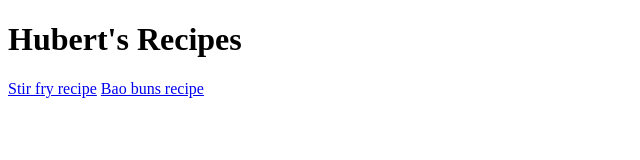
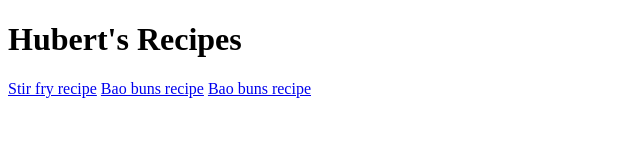
Before and after one commit to hvbcix/odin-recipes, a plain HTML site: page index.html in a window 1280 px wide. Shown: the whole page, without its empty margins (0-640 px from the left). Drawn offline with Linux system fonts and the light colour scheme.

Commit message:
Add mochi link to the main page

```diff
--- a/index.html
+++ b/index.html
@@ -8,5 +8,6 @@
     <h1>Hubert's Recipes</h1>
     <a href="./recipes/stir-fry.html">Stir fry recipe</a>
     <a href="./recipes/bao-buns.html">Bao buns recipe</a>
+    <a href="./recipes/mochi.html">Bao buns recipe</a>
 </body>
 </html>
```
